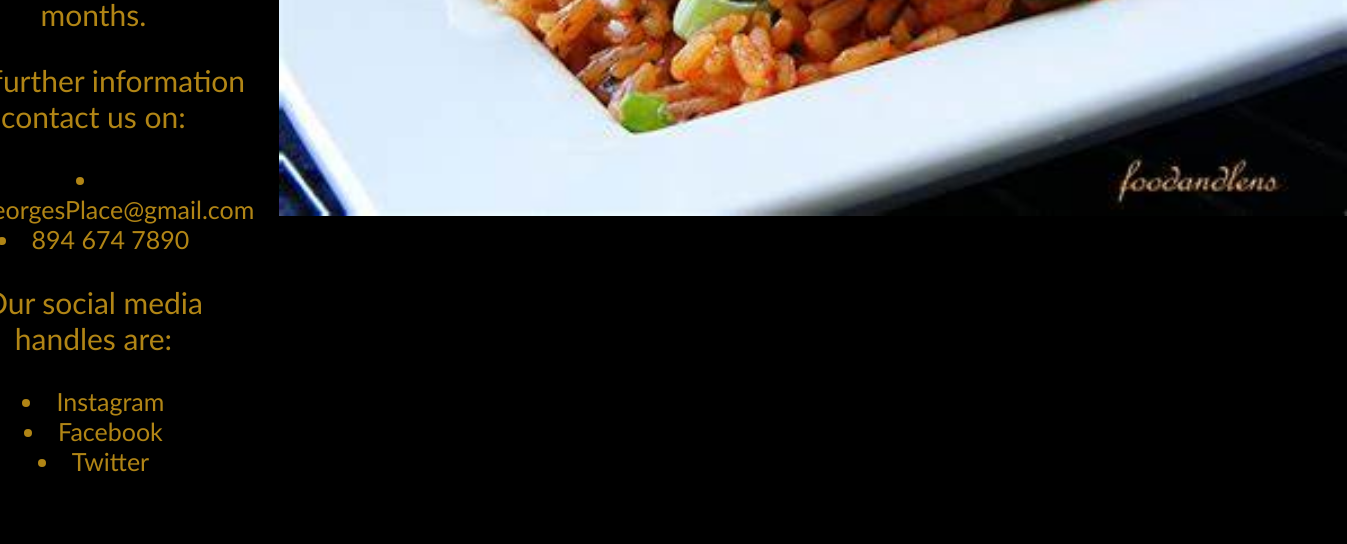
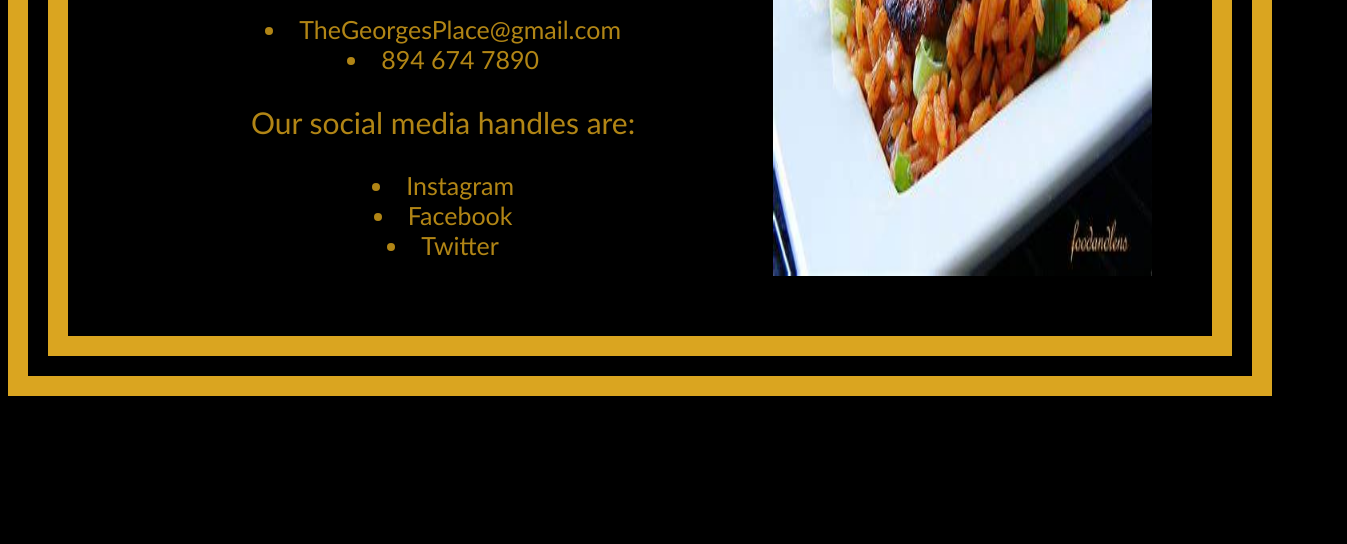
Before and after one commit to georgewiafe/thegeorges, a plain HTML site: page index.html in a window 1280 px wide. Shown: the part 652-1196 px from the top of the page, 1347 px wide, since content can reach past the window. After the commit the page ends 1056 px from the top, so only its background shows below. Drawn offline with Linux system fonts and the light colour scheme.

Commit message:
Responsiveness fixed

```diff
--- a/index.html
+++ b/index.html
@@ -22,8 +22,10 @@
             <li>Twitter</li>
         </div>
     </center>
+    <center>
     <div class="img">
         <img src="OIP.jpg" alt="food">
     </div>
+    </center>
 </body>
 </html>
--- a/new.css
+++ b/new.css
@@ -16,23 +16,20 @@ body{
     display: flex;
     flex-direction: row;
     justify-content: left;
-    gap: 25px;
+    gap: 15px;
     padding: 60px;
     font-family: 'Trebuchet MS', 'Lucida Sans Unicode', 'Lucida Grande', 'Lucida Sans', Arial, sans-serif;
 }
 img{
-    height: 800px;
+    height: auto;
+    max-width: 100%;
     display: flex;
-    justify-content: right;
+    justify-content: center;
 }
 /* Extra small devices (phones, 600px and down) */
 @media screen and (max-width: 600px){
     body{
         flex-direction: column;}
-    img{
-        height: auto;
-        max-width: 100%;
-    }
     h1{
         font-size: 50px
     }
@@ -53,7 +50,6 @@ img{
         display: flex;
         justify-content: center;
     }
-    }
     h1{
         font-size: 50px
     }
@@ -66,6 +62,7 @@ img{
     li{
         font-size: 20px;
     }
+}
  /* Medium devices (landscape tablets, 768px and up) */
 @media screen and (min-width: 768px)
 {
@@ -109,6 +106,11 @@ img{
     body{
         flex-direction: row;
         background-color: black;
+        border: 60px goldenrod double;
+    }
+    img{
+        height: 800px;
+        width: 100%;
     }
     h1{
         font-size: 55px;
```
